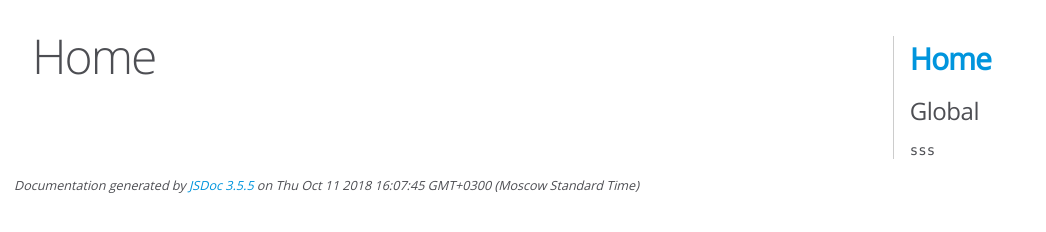
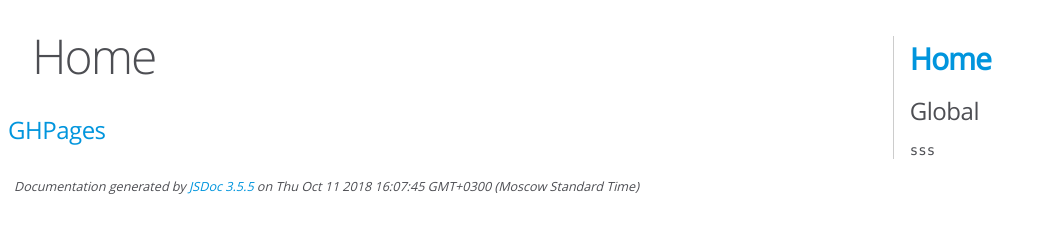
Before and after one commit to VexelB/web111018, a plain HTML site: page docs/index.html in a window 1280 px wide. Shown: the whole page, without its empty margins (0-1046 px from the left). Drawn offline with Linux system fonts and the light colour scheme.

Commit message:
Update index.html

```diff
--- a/docs/index.html
+++ b/docs/index.html
@@ -26,7 +26,7 @@
 
 
 
-    <h3> </h3>
+    <h3><a href ="https://vexelb.github.io/">GHPages</a> </h3>
 
 
 
```
